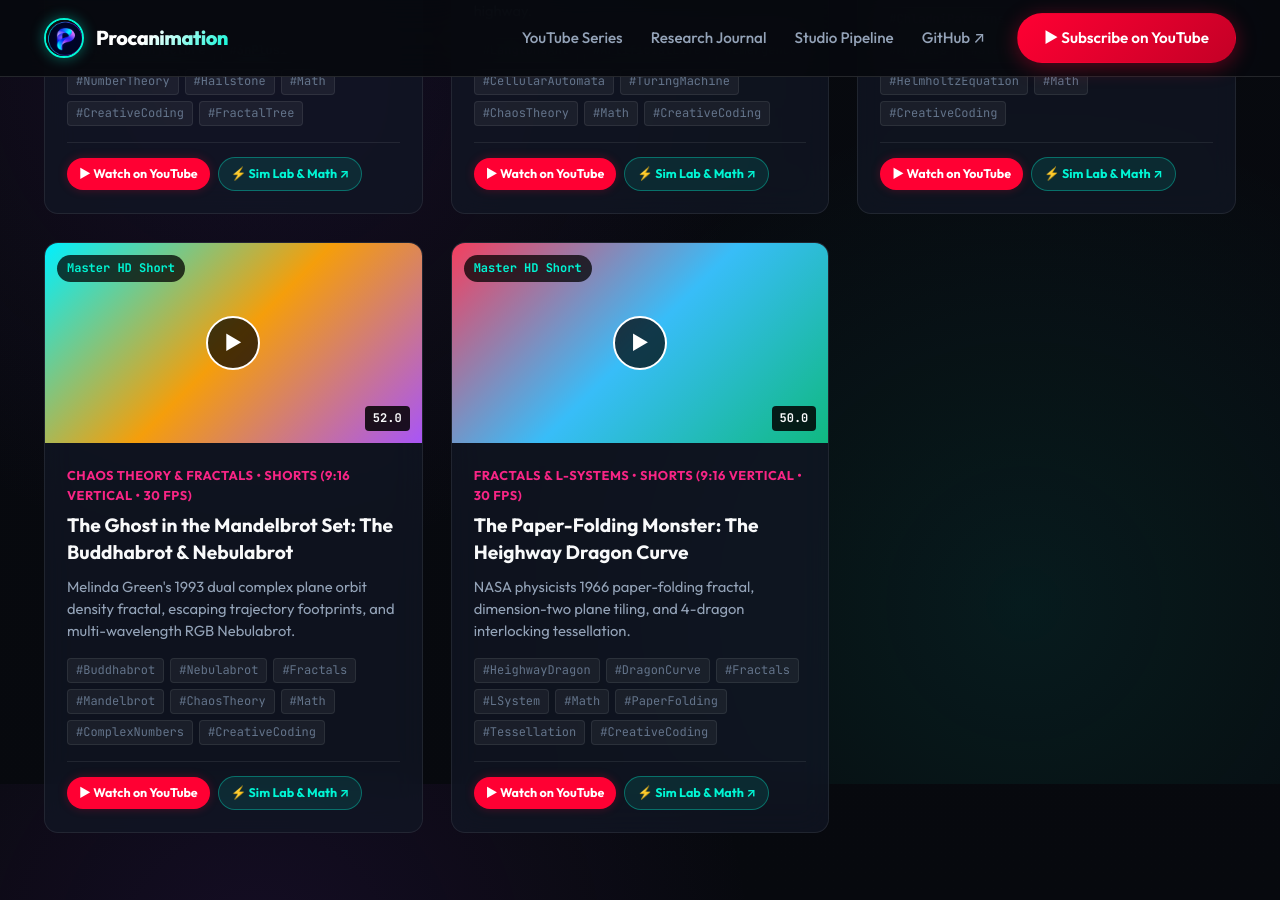
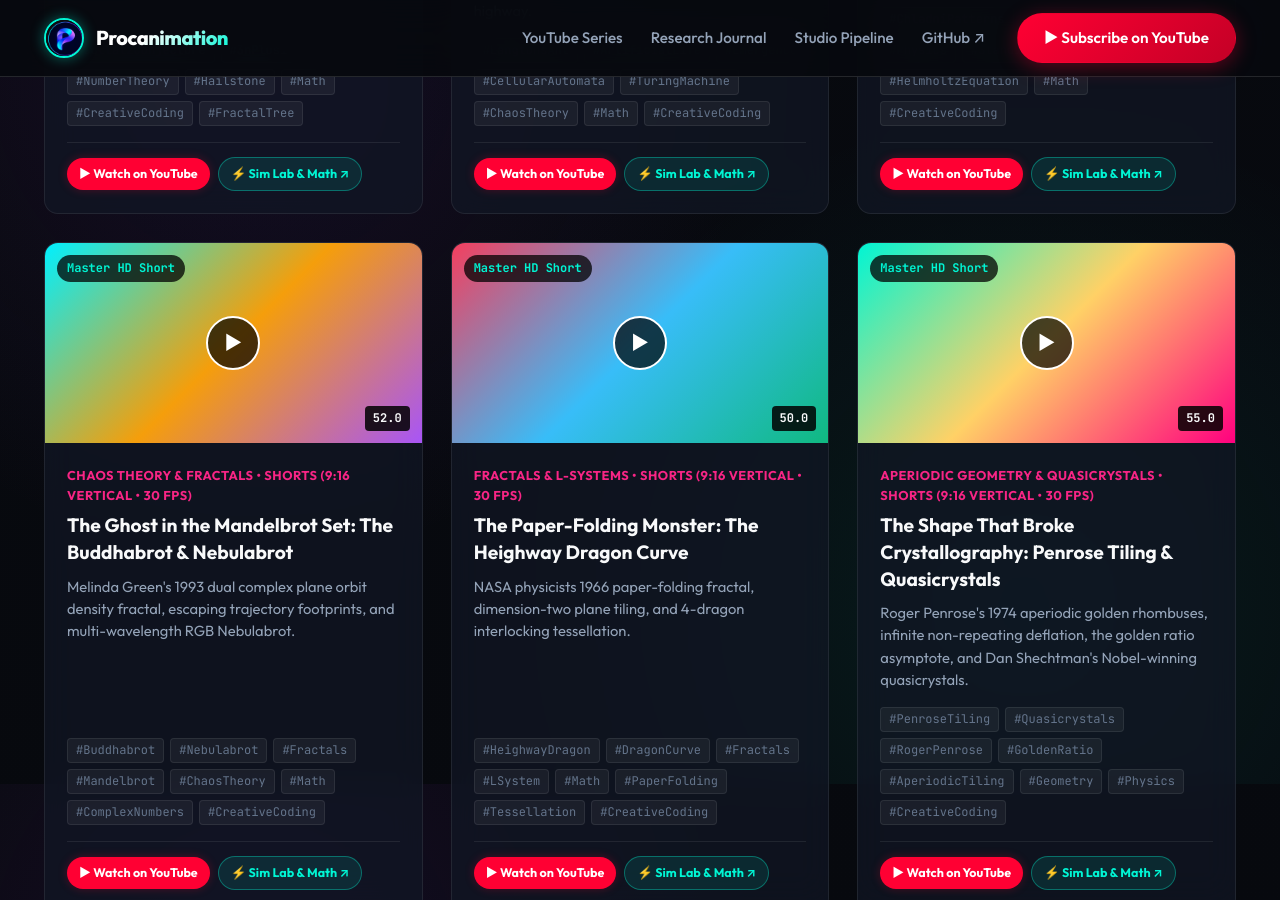
Before and after one commit to procanimation/procanimation.github.io, a Jekyll site: the page built from index.html, in a window 1280 px wide and 900 px high, scrolled down 18116 px. Built offline with Jekyll 4.4.1, drawn with Linux system fonts in a browser that asks for light colours; some of the changed text lies outside the part shown.

Commit message:
feat(penrose): add Penrose Tiling interactive web lab, youtube short metadata and playlist sync

```diff
--- a/_data/playlists.yml
+++ b/_data/playlists.yml
@@ -50,7 +50,7 @@
 - id: PLcPiE4M61OUc
   title: 'Procedural Animation & Mathematical Micro-Simulations'
   url: https://www.youtube.com/playlist?list=PLcPiE4M61OUc
-  count: 19 Shorts
+  count: 20 Shorts
   icon: ⚡
   tagline: Fractals, Cellular Automata, Chaos Theory & Emergence in 60s
   gradient: 'linear-gradient(135deg, #f43f5e 0%, #fb923c 50%, #facc15 100%)'
--- a/_data/projects.yml
+++ b/_data/projects.yml
@@ -703,3 +703,16 @@
   demo_url: "/experiments/ulam-spiral.html"
   featured: true
   gradient: "linear-gradient(135deg, #00f5d4 0%, #ffb703 50%, #38bdf8 100%)"
+
+- id: "penrose-tiling"
+  slug: "penrose-tiling"
+  category: "math"
+  name: "Penrose Tiling & Quasicrystals"
+  tag: "Aperiodic Geometry • Quasicrystals"
+  tech: "HTML5 Canvas • Robinson Deflation • p5.js"
+  description: "Roger Penrose's 1974 discovery of non-periodic five-fold plane tiling, golden ratio deflation, and Dan Shechtman's 2011 Nobel prize in quasicrystals."
+  repo_url: "https://github.com/procanimation/science-stuff/tree/main/penrose_tiling"
+  article_url: "/experiments/penrose-tiling-quasicrystals.html"
+  demo_url: "/experiments/penrose-tiling-quasicrystals.html"
+  featured: true
+  gradient: "linear-gradient(135deg, #00f5d4 0%, #ffd166 50%, #ff007f 100%)"
--- a/_data/youtube.yml
+++ b/_data/youtube.yml
@@ -1432,3 +1432,21 @@
   gradient: 'linear-gradient(135deg, #f43f5e, #38bdf8, #10b981)'
   video_url: https://youtube.com/shorts/eytUDjr6_0Q
   article_url: /experiments/heighway-dragon.html
+- title: 'The Shape That Broke Crystallography: Penrose Tiling & Quasicrystals'
+  series: Aperiodic Geometry & Quasicrystals
+  format: Shorts (9:16 Vertical • 30 FPS)
+  duration: 00:55
+  description: Roger Penrose's 1974 aperiodic golden rhombuses, infinite non-repeating deflation, the golden ratio asymptote, and Dan Shechtman's Nobel-winning quasicrystals.
+  tags:
+  - PenroseTiling
+  - Quasicrystals
+  - RogerPenrose
+  - GoldenRatio
+  - AperiodicTiling
+  - Geometry
+  - Physics
+  - CreativeCoding
+  badge: Master HD Short
+  gradient: 'linear-gradient(135deg, #00f5d4, #ffd166, #ff007f)'
+  video_url: https://youtube.com/shorts/8MKP2kf-FKU
+  article_url: /experiments/penrose-tiling-quasicrystals.html
--- /dev/null
+++ b/experiments/penrose-tiling-quasicrystals.html
@@ -0,0 +1,184 @@
+---
+layout: article
+title: "Penrose Tiling & Quasicrystals: The Five-Fold Aperiodic Infinity"
+tagline: "Roger Penrose's 1974 Discovery, The Golden Ratio & Dan Shechtman's 2011 Nobel Prize"
+description: "How two golden rhombuses break the 200-year crystallographic restriction theorem to tile the infinite plane with five-fold symmetry without ever repeating."
+category: "Pure Mathematics & Theoretical Physics"
+permalink: /experiments/penrose-tiling-quasicrystals.html
+---
+
+<p class="article-lead">
+  For over two centuries, crystallographers swore that five-fold rotational symmetry was mathematically impossible in nature: a flat floor can be tiled with triangles, squares, or hexagons, but never pentagons without leaving gaps. In 1974, Oxford physicist <strong>Sir Roger Penrose</strong> shattered this dogma using just two simple golden rhombuses—thick and thin. He discovered a mathematical miracle: an <strong>aperiodic tiling</strong> that tiles the infinite universe with local 5-fold and 10-fold symmetry, yet never repeats a single translational motif.
+</p>
+
+<!-- The Math Lexicon -->
+<h3>The Quasicrystal & Penrose Tiling Lexicon</h3>
+<div class="chaos-lexicon-grid">
+  <div class="lexicon-card">
+    <h4>The Crystallographic Restriction Theorem</h4>
+    <p>In standard periodic crystal lattices, spatial translation symmetry strictly limits rotational symmetries to 2-fold, 3-fold, 4-fold, or 6-fold ($n \in \{2, 3, 4, 6\}$). Five-fold rotational symmetry ($\theta = 72^\circ$) was long proven to be impossible for any repeating Euclidean lattice.</p>
+  </div>
+  <div class="lexicon-card">
+    <h4>Robinson Triangle Deflation</h4>
+    <p>The Penrose P3 tiling is decomposed into two isosceles Robinson triangles: acute Golden Triangles ($36^\circ, 72^\circ, 72^\circ$) and obtuse Golden Gnomons ($108^\circ, 36^\circ, 36^\circ$). Under recursive subdivision, every triangle deflates by the Golden Ratio $\phi = \frac{1+\sqrt{5}}{2} \approx 1.6180339887$, spawning self-similar infinite patterns.</p>
+  </div>
+  <div class="lexicon-card">
+    <h4>The Golden Ratio Asymptote ($\phi$)</h4>
+    <p>In any finite patch of Penrose tiling, let $N_{\text{thick}}$ and $N_{\text{thin}}$ be the counts of thick and thin rhombuses. As the area approaches infinity, their ratio converges strictly to the Golden Ratio: $\lim_{A \to \infty} \frac{N_{\text{thick}}}{N_{\text{thin}}} = \phi$.</p>
+  </div>
+  <div class="lexicon-card">
+    <h4>Dan Shechtman's Quasicrystals (2011 Nobel Prize)</h4>
+    <p>In 1982, Israeli materials scientist Dan Shechtman observed sharp 10-fold electron diffraction peaks in a rapidly quenched aluminum-manganese alloy ($Al_6Mn$). Mocked initially by Linus Pauling, Shechtman was awarded the 2011 Nobel Prize in Chemistry when Penrose tiling explained real physical quasicrystals.</p>
+  </div>
+</div>
+
+<!-- Interactive Simulation Box -->
+<div class="interactive-simulation-box">
+  <div class="simulation-header">
+    <div class="sim-title">
+      <span>✨ REAL-TIME PENROSE TILING ENGINE</span>
+      <span style="font-weight:400; color:var(--text-muted); font-size:0.8rem;">(Interactive Robinson Triangle Deflation & Quasicrystal Mandala)</span>
+    </div>
+    <div class="sim-legend">
+      <span style="color:#00f5d4;">● Thick Rhombus (72°/108°)</span>
+      <span style="color:#f72585;">● Thin Rhombus (36°/144°)</span>
+      <span style="color:#fbbf24;">● Ratio $\to \phi$</span>
+    </div>
+  </div>
+
+  <div class="canvas-stage" style="position:relative; width:100%; height:580px; background:#02040a; border-radius:8px; overflow:hidden;">
+    <canvas id="penroseCanvas" style="width:100%; height:100%; display:block;"></canvas>
+
+    <div style="position:absolute; bottom:16px; left:20px; display:flex; gap:10px; z-index:10;">
+      <button id="btnDeflate" style="background:#00f5d4; color:#02040a; border:none; padding:8px 16px; font-weight:700; border-radius:6px; cursor:pointer;">Subdivide (+1 Order)</button>
+      <button id="btnReset" style="background:rgba(255,255,255,0.1); color:#fff; border:1px solid rgba(255,255,255,0.2); padding:8px 16px; font-weight:600; border-radius:6px; cursor:pointer;">Reset to Seed</button>
+      <button id="btnToggleSpin" style="background:rgba(255,255,255,0.1); color:#fff; border:1px solid rgba(255,255,255,0.2); padding:8px 16px; font-weight:600; border-radius:6px; cursor:pointer;">Toggle Rotation</button>
+    </div>
+
+    <div id="telemetryBadge" style="position:absolute; top:16px; right:20px; background:rgba(15,23,42,0.85); border:1px solid rgba(0,245,212,0.3); padding:8px 16px; border-radius:8px; font-family:monospace; font-size:0.85rem; color:#cbd5e1;">
+      Order: 1 | Tiles: 30 | Ratio: 2.0000
+    </div>
+  </div>
+</div>
+
+<script>
+  (function() {
+    const canvas = document.getElementById('penroseCanvas');
+    const ctx = canvas.getContext('2d');
+    const telemetry = document.getElementById('telemetryBadge');
+    const PHI = (1 + Math.sqrt(5)) / 2;
+
+    let width, height;
+    function resize() {
+      width = canvas.parentElement.clientWidth;
+      height = canvas.parentElement.clientHeight;
+      canvas.width = width * window.devicePixelRatio;
+      canvas.height = height * window.devicePixelRatio;
+      ctx.scale(window.devicePixelRatio, window.devicePixelRatio);
+    }
+    window.addEventListener('resize', resize);
+    resize();
+
+    function subdivide(triangles) {
+      const next = [];
+      for (let i = 0; i < triangles.length; i++) {
+        const [color, A, B, C] = triangles[i];
+        if (color === 0) {
+          const P = [A[0] + (B[0] - A[0]) / PHI, A[1] + (B[1] - A[1]) / PHI];
+          next.push([0, C, P, B]);
+          next.push([1, P, C, A]);
+        } else {
+          const Q = [B[0] + (A[0] - B[0]) / PHI, B[1] + (A[1] - B[1]) / PHI];
+          const R = [B[0] + (C[0] - B[0]) / PHI, B[1] + (C[1] - B[1]) / PHI];
+          next.push([1, R, C, A]);
+          next.push([1, Q, R, B]);
+          next.push([0, R, Q, A]);
+        }
+      }
+      return next;
+    }
+
+    let order = 1;
+    let triangles = [];
+    const baseR = 360;
+
+    function initSeed() {
+      order = 1;
+      let seed = [];
+      for (let i = 0; i < 10; i++) {
+        const a1 = (2 * i - 1) * Math.PI / 10;
+        const a2 = (2 * i + 1) * Math.PI / 10;
+        let A = [baseR * Math.cos(a1), baseR * Math.sin(a1)];
+        let C = [baseR * Math.cos(a2), baseR * Math.sin(a2)];
+        if (i % 2 === 0) { const tmp = A; A = C; C = tmp; }
+        seed.push([1, A, [0, 0], C]);
+      }
+      triangles = subdivide(seed);
+      updateTelemetry();
+    }
+
+    function updateTelemetry() {
+      const reds = triangles.filter(t => t[0] === 0).length;
+      const blues = triangles.filter(t => t[0] === 1).length;
+      const ratio = reds > 0 ? (blues / reds).toFixed(4) : "2.0000";
+      telemetry.innerHTML = `Order: ${order} | Tiles: ${triangles.length} | Blue/Red: ${ratio} &rarr; &phi;`;
+    }
+
+    document.getElementById('btnDeflate').addEventListener('click', () => {
+      if (order < 6) {
+        order++;
+        triangles = subdivide(triangles);
+        updateTelemetry();
+      }
+    });
+
+    document.getElementById('btnReset').addEventListener('click', () => {
+      initSeed();
+    });
+
+    let spinning = true;
+    document.getElementById('btnToggleSpin').addEventListener('click', () => {
+      spinning = !spinning;
+    });
+
+    initSeed();
+
+    let angle = 0;
+    function draw() {
+      if (spinning) angle += 0.003;
+      ctx.fillStyle = '#02040a';
+      ctx.fillRect(0, 0, width, height);
+
+      ctx.save();
+      ctx.translate(width / 2, height / 2);
+      ctx.rotate(angle);
+
+      const zoom = Math.min(1.0, 1.0 - (order - 1) * 0.12);
+      ctx.scale(zoom, zoom);
+
+      ctx.lineWidth = 1.0 / zoom;
+      for (let i = 0; i < triangles.length; i++) {
+        const [color, A, B, C] = triangles[i];
+        ctx.beginPath();
+        ctx.moveTo(A[0], A[1]);
+        ctx.lineTo(B[0], B[1]);
+        ctx.lineTo(C[0], C[1]);
+        ctx.closePath();
+
+        if (color === 1) {
+          ctx.fillStyle = 'rgba(0, 245, 212, 0.22)';
+          ctx.strokeStyle = 'rgba(0, 245, 212, 0.75)';
+        } else {
+          ctx.fillStyle = 'rgba(247, 37, 133, 0.22)';
+          ctx.strokeStyle = 'rgba(247, 37, 133, 0.75)';
+        }
+        ctx.fill();
+        ctx.stroke();
+      }
+      ctx.restore();
+
+      requestAnimationFrame(draw);
+    }
+    requestAnimationFrame(draw);
+  })();
+</script>
```
